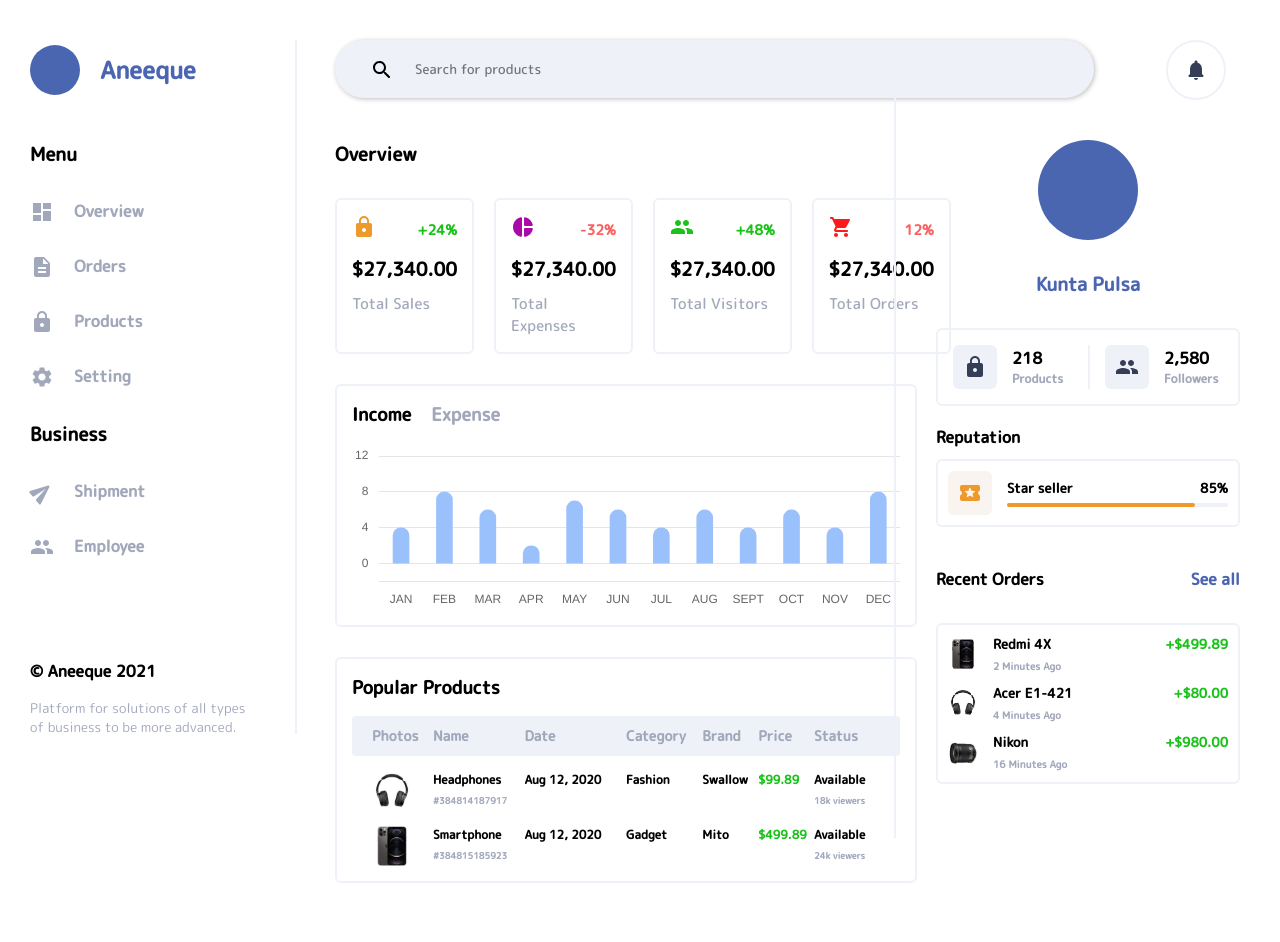
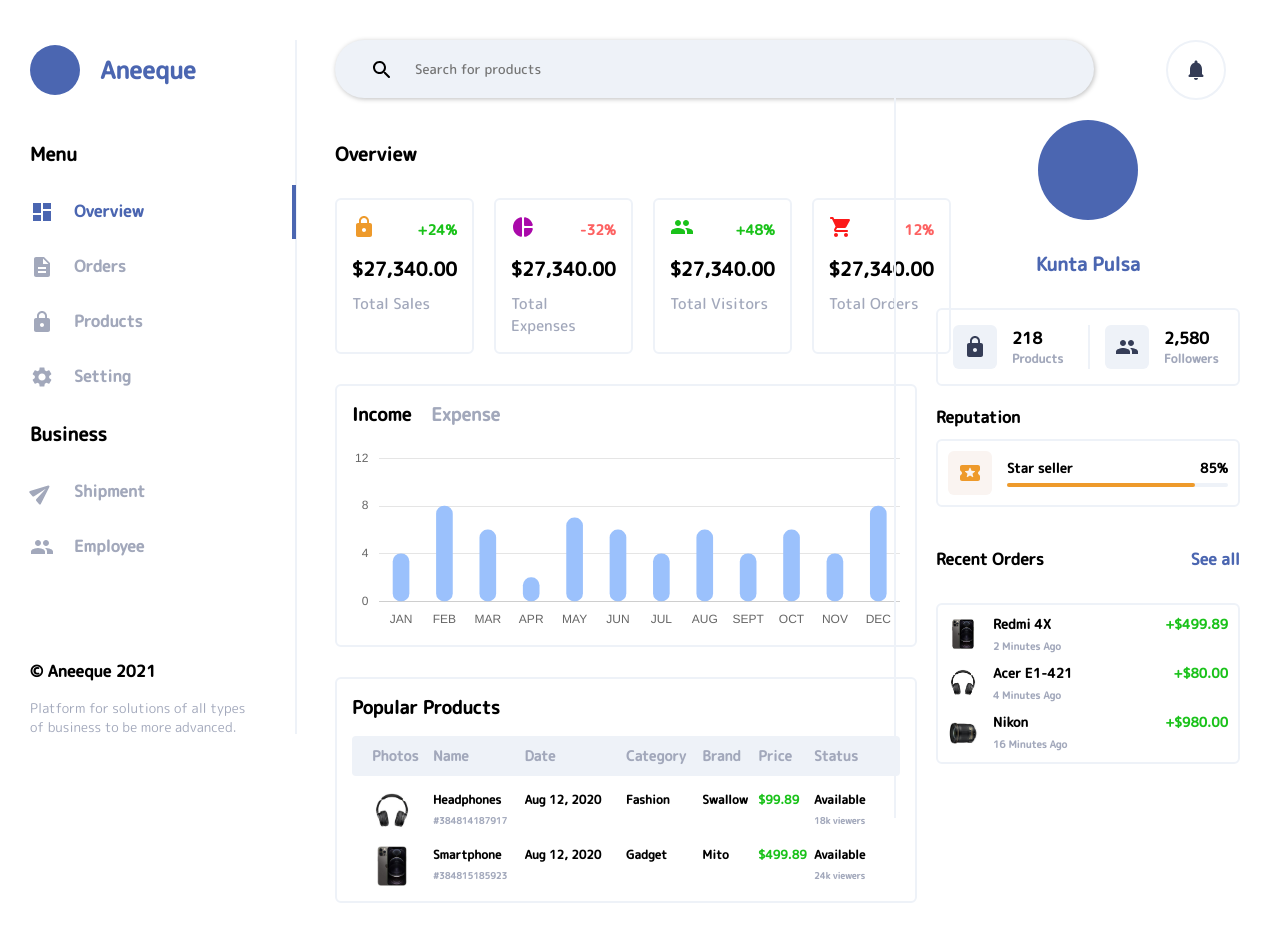
Before and after one commit to chukwuma-azubuike/aneeque, a React (Create React App) app: page / in a window 1280 px wide. Built offline with nearby package versions, Linux system fonts and the light colour scheme.

Commit message:
first deploy, transitions and animations

```diff
--- a/public/index.css
+++ b/public/index.css
@@ -45,13 +45,31 @@ li p {
   border-right: 2px solid #EEF2F8;
 }
 
+.nav-item {
+  color: #A2A8BB;
+}
+
+.nav-div-overlay {
+  background-color: transparent;
+  width: 99%;
+  height: 54px;
+  position: absolute;
+  transition: 0.3s all ease;
+}
+
+.default-item {
+  border-right: 4px solid #4B66B1;
+}
+
 code {
   font-family: source-code-pro, Menlo, Monaco, Consolas, 'Courier New', monospace;
 }
 
-/* .home-font {
-  font-family: 'M PLUS Rounded 1c', sans-serif;
-} */
+/* Hover Effects */
+
+.nav-div-overlay:hover {
+  background-color: rgba(147, 178, 236, 0.171);
+}
 
 .color {
   color: #EEF2F8;
@@ -67,6 +85,6 @@ code {
   color: #ee9a2b;
   color: rgb(170, 9, 170);
   color: rgb(252, 26, 26);
-  color: rgb(253, 97, 97) ;
-  color: rgb(250, 244, 241) ;
+  color: rgb(253, 97, 97);
+  color: rgb(250, 244, 241);
 }
--- a/src/components/income-expense-chart.jsx
+++ b/src/components/income-expense-chart.jsx
@@ -23,9 +23,9 @@ function IncomeExpenseChart(props) {
             maxBarThickness: 40,
             minBarLength: 0,
             borderRadius: 24,
+            borderSkipped: false,
             backgroundColor: '#9bc1fc',
             hoverBackgroundColor: '#4B66B1',
-            clip: { left: 15, top: 15, right: 20, bottom: 20 },
             data: [4, 8, 6, 2, 7, 6, 4, 6, 4, 6, 4, 8]
         }]
     }
@@ -37,10 +37,13 @@ function IncomeExpenseChart(props) {
             },
         },
         tooltips: {
+            enabled: false,
             callbacks: {
                 label: function (tooltipItem) {
                     return tooltipItem.yLabel;
-                }
+                },
+                yAlign: () => { return 'top'; },
+                enabled: false,
             }
         },
         scales: {
@@ -56,21 +59,19 @@ function IncomeExpenseChart(props) {
                     borderWidth: 0,
                     tickWidth: 0,
                 },
-                offset: true,
             },
             x: {
                 grid: {
                     display: false,
                     offset: true
                 },
-                // offset: true,
             },
         }
     };
 
     return (
         <div style={{ border: '2.5px solid #EEF2F8', borderRadius: '6px', padding: '15px', marginTop: '30px' }} >
-            <div style={{ fontWeight: '600', fontSize: '18px' }} >
+            <div style={{ fontWeight: '600', fontSize: '18px', marginBottom: '20px' }} >
                 <a href='' ><span className='color-toggle' onClick={handleClick} style={{ margin: '0 20px 0 0', color: 'black' }} >Income</span></a>
                 <a href=''><span className='color-toggle' onClick={handleClick} style={{ color: '#A2A8BB' }}>Expense</span></a>
             </div>
--- a/src/components/metrics.jsx
+++ b/src/components/metrics.jsx
@@ -1,5 +1,5 @@
-import Lock from '@material-ui/icons/Lock';
 import React from 'react';
+import CountUp from 'react-countup';
 
 function Metrics(props) {
     return (
@@ -7,9 +7,11 @@ function Metrics(props) {
             <div className='home-font' >
                 <div style={{ display: 'flex', justifyContent: 'space-between', alignItems: 'center' }} >
                     <span>{props.icon}</span>
-                    <span style={{ color: props.color, fontSize: '14px', fontWeight:'600' }} >{props.percent}</span>
+                    <span style={{ color: props.color, fontSize: '14px', fontWeight: '600' }} >{props.percent}</span>
                 </div>
-                <h3 style={{ margin: '10px auto' }} >{props.amount}</h3>
+                <h3 style={{ margin: '10px auto' }} >
+                    <CountUp end={props.amount} duraction={7} separator=',' decimal='.' prefix='$' decimals={2} />
+                </h3>
                 <p style={{ color: '#A2A8BB', fontWeight: '500', fontSize: '15px', margin: '0' }}>{props.title}</p>
             </div>
         </div>
--- a/src/components/overview.jsx
+++ b/src/components/overview.jsx
@@ -14,16 +14,16 @@ function Overview() {
             <div style={{ marginTop: '30px', display: 'grid', gridTemplateColumns: 'auto auto auto auto', gridGap: '20px' }} >
                 <Metrics icon={<Lock style={{ color: '#ee9a2b' }} />}
                     percent='+24%' color='rgb(26, 194, 26)'
-                    amount='$27,340.00' title='Total Sales' />
+                    amount='27340' title='Total Sales' />
                 <Metrics icon={<PieChartRounded style={{ color: 'rgb(170, 9, 170)' }} />}
                     percent='-32%' color='rgb(253, 97, 97)'
-                    amount='$27,340.00' title='Total Expenses' />
+                    amount='27340' title='Total Expenses' />
                 <Metrics icon={<People style={{ color: 'rgb(26, 194, 26)' }} />}
                     percent='+48%' color='rgb(26, 194, 26)'
-                    amount='$27,340.00' title='Total Visitors' />
+                    amount='27340' title='Total Visitors' />
                 <Metrics icon={<ShoppingCartRounded style={{ color: 'rgb(252, 26, 26)' }} />}
                     percent='12%' color='rgb(253, 97, 97)'
-                    amount='$27,340.00' title='Total Orders' />
+                    amount='27340' title='Total Orders' />
             </div>
             <IncomeExpenseChart />
             <PopularProducts />
--- a/src/components/profile.jsx
+++ b/src/components/profile.jsx
@@ -3,10 +3,18 @@ import Lock from "@material-ui/icons/Lock";
 import People from "@material-ui/icons/People";
 import RecentOrders from "./recent-orders";
 import { recentProducts } from "../data/data";
+import { useEffect, useState } from "react";
 
 function Profile() {
+
+    const [reputation, setReputation] = useState(0);
+
+    useEffect(() => {
+        setReputation(85);
+    });
+
     return (
-        <div style={{ position: 'fixed', borderLeft: '2px solid #EEF2F8', width: '304px', right: '0', padding: '100px 40px 54px' }} >
+        <div style={{ position: 'fixed', borderLeft: '2px solid #EEF2F8', width: '304px', right: '0', padding: '80px 40px 54px' }} >
             <div>
                 <div style={{ height: '100px', width: '100px', borderRadius: '50px', background: 'rgb(75, 102, 177)', margin: 'auto' }} />
                 <h3 style={{ color: 'rgb(75, 102, 177)', textAlign: 'center', marginTop: '30px' }} >Kunta Pulsa</h3>
@@ -41,7 +49,7 @@ function Profile() {
                             <h5 style={{ margin: '0' }} >85%</h5>
                         </div>
                         <div style={{ height: '4px', background: '#EEF2F8', borderRadius: '8px', width: '100%', marginTop: '5px' }} >
-                            <div style={{ backgroundColor: '#ee9a2b', width: '85%', borderRadius: '24px', height: '100%' }} />
+                            <div style={{ backgroundColor: '#ee9a2b', width: `${reputation}%`, borderRadius: '24px', height: '100%', transition: '1.5s ease all' }} />
                         </div>
                     </div>
                 </div>
--- a/src/components/side-menu.jsx
+++ b/src/components/side-menu.jsx
@@ -5,29 +5,52 @@ import LockIcon from '@material-ui/icons/Lock';
 import SettingsIcon from '@material-ui/icons/Settings';
 import SendRoundedIcon from '@material-ui/icons/SendRounded';
 import PeopleIcon from '@material-ui/icons/People';
-import PieChartRoundedIcon from '@material-ui/icons/PieChartRounded';
-import ShoppingCartRoundedIcon from '@material-ui/icons/ShoppingCartRounded';
-import LocalActivityRoundedIcon from '@material-ui/icons/LocalActivityRounded';
-import { getAllByPlaceholderText } from '@testing-library/react';
-
 
 function SideMenu() {
+
+    function handleClick(e) {
+        e.preventDefault();
+
+        let idName = e.target.id;
+        let classItem = document.getElementsByClassName(idName);
+        let allOtherItems = document.getElementsByClassName('nav-li');
+        let allOverlayDivs = document.getElementsByClassName('nav-div-overlay');
+
+        for (let i = 0; i < allOtherItems.length; i++) {
+            allOtherItems[i].style.color = '#A2A8BB';
+        }
+        for (let i = 0; i < allOverlayDivs.length; i++) {
+            allOverlayDivs[i].style.borderRight = 'none';
+        }
+
+        for (let i = 0; i < classItem.length; i++) {
+            classItem[i].style.color = '#4B66B1';
+        }
+        e.target.style.borderRight = '4px solid #4B66B1';
+    }
+
     return (
-        <nav className='right-border-line' style={{ padding: '100px 0px 54px', position: 'fixed', width:'265px' }} >
+        <nav className='right-border-line' style={{ padding: '100px 0px 54px', position: 'fixed', width: '265px' }} >
             <h3>Menu</h3>
             <div style={{ color: '#A2A8BB' }} >
                 <ul>
-                    <a href=''> <li><DashboardIcon /> <p>Overview</p></li></a>
-                    <a href=''> <li><DescriptionIcon /> <p>Orders</p></li></a>
-                    <a href=''> <li><LockIcon /> <p>Products</p></li></a>
-                    <a href=''> <li><SettingsIcon /> <p>Setting</p></li></a>
+                    <a href='' onClick={handleClick} className='ov nav-li' style={{ color: '#4B66B1' }}><li className='ov nav-li'>
+                        <DashboardIcon className='ov nav-li' /> <p className='ov nav-li'>Overview</p><div id='ov' className='default-item ov nav-div-overlay'></div></li></a>
+                    <a href='' onClick={handleClick} className='od nav-li' style={{ color: '#A2A8BB' }}><li className='od nav-li'>
+                        <DescriptionIcon className='od nav-li' /> <p className='od nav-li'>Orders</p><div id='od' className='od nav-div-overlay' ></div></li></a>
+                    <a href='' onClick={handleClick} className='pr nav-li' style={{ color: '#A2A8BB' }}><li className='pr nav-li'>
+                        <LockIcon className='pr nav-li' /> <p className='pr nav-li'>Products</p><div id='pr' className='pr nav-div-overlay' ></div></li></a>
+                    <a href='' onClick={handleClick} className='se nav-li' style={{ color: '#A2A8BB' }}><li className='se nav-li'>
+                        <SettingsIcon className='se nav-li' /> <p className='se nav-li'>Setting</p><div id='se' className='se nav-div-overlay' ></div></li></a>
                 </ul>
             </div>
             <h3>Business</h3>
             <div style={{ color: '#A2A8BB' }} >
                 <ul>
-                    <a href=''><li><SendRoundedIcon style={{ transform: 'rotate(-40deg)' }} /> <p>Shipment</p></li></a>
-                    <a href=''><li><PeopleIcon /> <p>Employee</p></li></a>
+                    <a href='' onClick={handleClick} className='sh nav-li' style={{ color: '#A2A8BB' }}><li className='sh nav-li'>
+                        <SendRoundedIcon className='sh nav-li' style={{ transform: 'rotate(-40deg)' }} /> <p className='sh nav-li'>Shipment</p><div id='sh' className='sh nav-div-overlay' ></div></li></a>
+                    <a href='' onClick={handleClick} className='em nav-li' style={{ color: '#A2A8BB' }}><li className='em nav-li'>
+                        <PeopleIcon className='em nav-li' /> <p className='em nav-li'>Employee</p><div id='em' className='em nav-div-overlay' ></div></li></a>
                 </ul>
             </div>
             <div style={{ position: 'relative', bottom: '-70px' }} >
```
Also changed, not shown: package.json (+8 -2 lines), 1 other file (tests, documents, lock files or other folders).
